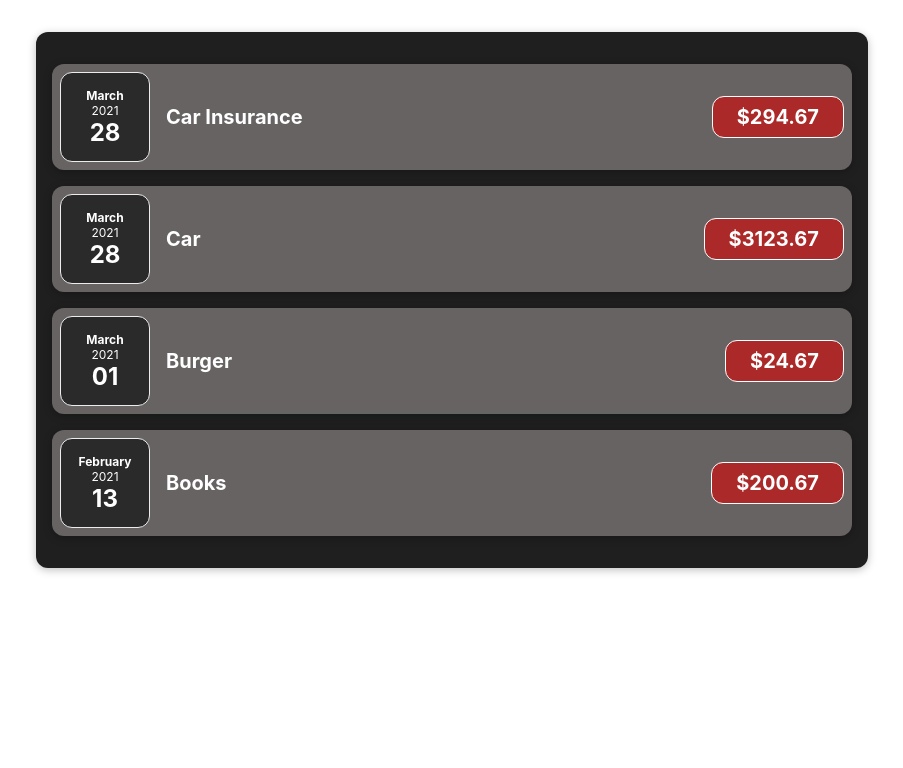
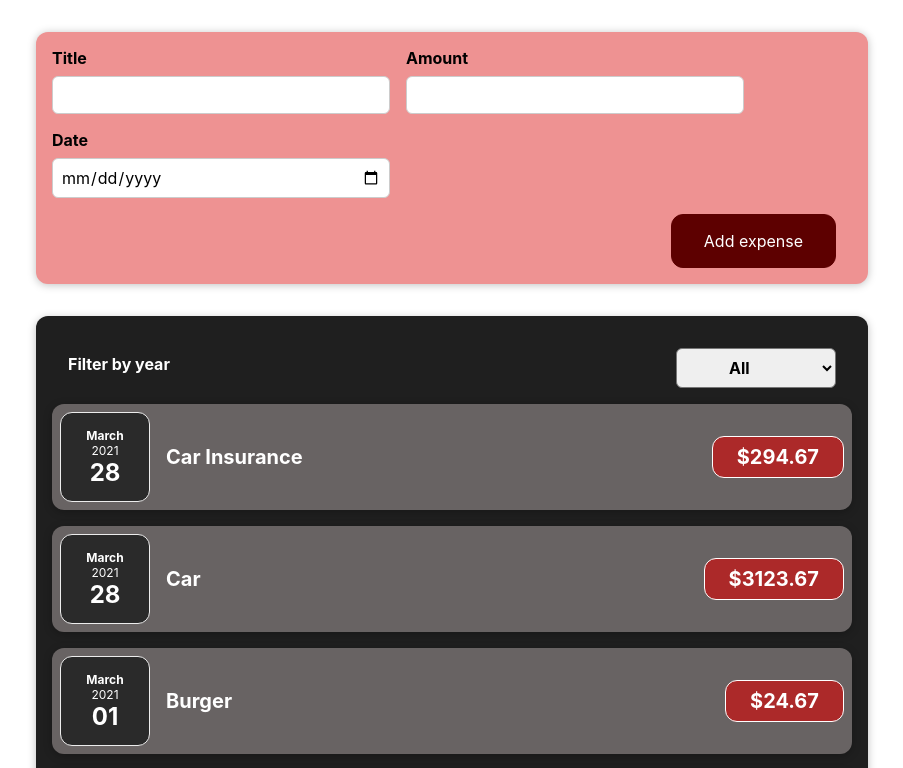
Before and after one commit to Irsten/ExpenseTracker, a React (Create React App) app: page / in a window 1280 px wide. Shown: the top 768 px of the page, without its empty margins (188-1091 px from the left). Built offline with nearby package versions, Linux system fonts and the light colour scheme.

Commit message:
Add new expense form

```diff
--- a/src/App.js
+++ b/src/App.js
@@ -1,15 +1,33 @@
+import { useState } from 'react';
 import Expenses from './components/Expenses/Expenses';
+import NewExpense from './components/NewExpense/NewExpense';
 import './App.css';
 
+const INITIAL_EXPENSES = [
+  {
+    id: 0,
+    title: 'Car Insurance',
+    amount: 294.67,
+    date: new Date(2021, 2, 28),
+  },
+  { id: 1, title: 'Car', amount: 3123.67, date: new Date(2021, 2, 28) },
+  { id: 2, title: 'Burger', amount: 24.67, date: new Date(2021, 2, 1) },
+  { id: 3, title: 'Books', amount: 200.67, date: new Date(2021, 1, 13) },
+];
+
 const App = () => {
-  const expenses = [
-    { title: 'Car Insurance', amount: 294.67, date: new Date(2021, 2, 28) },
-    { title: 'Car', amount: 3123.67, date: new Date(2021, 2, 28) },
-    { title: 'Burger', amount: 24.67, date: new Date(2021, 2, 1) },
-    { title: 'Books', amount: 200.67, date: new Date(2021, 1, 13) },
-  ];
+  const [expenses, setExpenses] = useState(INITIAL_EXPENSES);
 
-  return <Expenses items={expenses} />;
+  const addExpenseHandler = (newExpense) => {
+    setExpenses([newExpense, ...expenses]);
+  };
+
+  return (
+    <div>
+      <NewExpense onAddExpense={addExpenseHandler} />
+      <Expenses items={expenses} id={expenses[expenses.length - 1].id} />;
+    </div>
+  );
 };
 
 export default App;
--- a/src/components/Expenses/Expenses.js
+++ b/src/components/Expenses/Expenses.js
@@ -1,10 +1,22 @@
 import ExpenseItem from './ExpenseItem';
 import Card from '../UI/Card';
+import ExpensesFilter from './ExpensesFilter';
 import './Expenses.css';
+import { useState } from 'react';
 
 const Expenses = (props) => {
+  const [filteredYear, setFilteredYear] = useState('All');
+
+  const changeFilterHandler = (selectedYear) => {
+    setFilteredYear(selectedYear);
+  };
+
   return (
     <Card className='expenses'>
+      <ExpensesFilter
+        selected={filteredYear}
+        onChangeFilter={changeFilterHandler}
+      />
       {props.items.map((item) => {
         return (
           <ExpenseItem
--- /dev/null
+++ b/src/components/Expenses/ExpensesFilter.css
@@ -0,0 +1,24 @@
+.expenses-filter {
+  color: white;
+  padding: 0 1rem;
+}
+
+.expenses-filter__control {
+  display: flex;
+  width: 100%;
+  align-items: center;
+  justify-content: space-between;
+  margin: 1rem 0;
+}
+
+.expenses-filter label {
+  font-weight: bold;
+  margin-bottom: 0.5rem;
+}
+
+.expenses-filter select {
+  font: inherit;
+  padding: 0.5rem 3rem;
+  font-weight: bold;
+  border-radius: 6px;
+}
--- /dev/null
+++ b/src/components/Expenses/ExpensesFilter.js
@@ -0,0 +1,25 @@
+import './ExpensesFilter.css';
+
+const ExpensesFilter = (props) => {
+  const changeYearHandler = (event) => {
+    props.onChangeFilter(event.target.value);
+  };
+
+  return (
+    <div className='expenses-filter'>
+      <div className='expenses-filter__control'>
+        <label>Filter by year</label>
+        <select value={props.selected} onChange={changeYearHandler}>
+          <option value='All'>All</option>
+          <option value='2023'>2023</option>
+          <option value='2022'>2022</option>
+          <option value='2021'>2021</option>
+          <option value='2020'>2020</option>
+          <option value='2019'>2019</option>
+        </select>
+      </div>
+    </div>
+  );
+};
+
+export default ExpensesFilter;
--- /dev/null
+++ b/src/components/NewExpense/ExpenseForm.css
@@ -0,0 +1,26 @@
+.new-expense__controls {
+  display: flex;
+  flex-wrap: wrap;
+  gap: 1rem;
+  margin-bottom: 1rem;
+  text-align: left;
+}
+
+.new-expense__control label {
+  font-weight: bold;
+  margin-bottom: 0.5rem;
+  display: block;
+}
+
+.new-expense__control input {
+  font: inherit;
+  padding: 0.5rem;
+  border-radius: 6px;
+  border: 1px solid #ccc;
+  width: 20rem;
+  max-width: 100%;
+}
+
+.new-expense__actions {
+  text-align: right;
+}
--- /dev/null
+++ b/src/components/NewExpense/ExpenseForm.js
@@ -0,0 +1,77 @@
+import { useState } from 'react';
+import './ExpenseForm.css';
+
+const ExpenseForm = (props) => {
+  const [enteredTitle, setEnteredTitle] = useState('');
+  const [enteredAmount, setEnteredAmount] = useState('');
+  const [enteredDate, setEnteredDate] = useState('');
+
+  const inputChangeHandler = (key, value) => {
+    if (key === 'title') {
+      setEnteredTitle(value);
+    } else if (key === 'amount') {
+      setEnteredAmount(value);
+    } else {
+      setEnteredDate(value);
+    }
+  };
+
+  const submitHandler = (event) => {
+    event.preventDefault();
+
+    const expenseData = {
+      title: enteredTitle,
+      amount: enteredAmount,
+      date: new Date(enteredDate),
+    };
+
+    props.onSaveExpenseData(expenseData);
+    setEnteredTitle('');
+    setEnteredAmount('');
+    setEnteredDate('');
+  };
+
+  return (
+    <form onSubmit={submitHandler}>
+      <div className='new-expense__controls'>
+        <div className='new-expense__control'>
+          <label>Title</label>
+          <input
+            type='text'
+            value={enteredTitle}
+            onChange={(event) =>
+              inputChangeHandler('title', event.target.value)
+            }
+          />
+        </div>
+        <div className='new-expense__control'>
+          <label>Amount</label>
+          <input
+            type='number'
+            min='0.01'
+            step='0.01'
+            value={enteredAmount}
+            onChange={(event) =>
+              inputChangeHandler('amount', event.target.value)
+            }
+          />
+        </div>
+        <div className='new-expense__control'>
+          <label>Date</label>
+          <input
+            type='date'
+            min='2019-01-01'
+            max='2023-12-31'
+            value={enteredDate}
+            onChange={(event) => inputChangeHandler('date', event.target.value)}
+          />
+        </div>
+      </div>
+      <div className='new-expense__actions'>
+        <button type='submit'>Add expense</button>
+      </div>
+    </form>
+  );
+};
+
+export default ExpenseForm;
--- /dev/null
+++ b/src/components/NewExpense/NewExpense.css
@@ -0,0 +1,38 @@
+.new-expense {
+  background-color: #ee9292;
+  padding: 1rem;
+  margin: 2rem auto;
+  width: 50rem;
+  max-width: 95%;
+  border-radius: 12px;
+  text-align: center;
+  box-shadow: 0 1px 8px rgba(0, 0, 0, 0.25);
+}
+
+.new-expense button {
+  font: inherit;
+  cursor: pointer;
+  padding: 1rem 2rem;
+  border: 1px solid #5d0000;
+  background-color: #5d0000;
+  color: white;
+  border-radius: 12px;
+  margin-right: 1rem;
+}
+
+.new-expense button:hover,
+.new-expense button:active {
+  background-color: #740606;
+  border-color: #740606;
+}
+
+.new-expense button.alternative {
+  color: #220131;
+  border-color: transparent;
+  background-color: transparent;
+}
+
+.new-expense button.alternative:hover,
+.new-expense button.alternative:active {
+  background-color: #f8b3b3;
+}
--- /dev/null
+++ b/src/components/NewExpense/NewExpense.js
@@ -0,0 +1,20 @@
+import './NewExpense.css';
+import ExpenseForm from './ExpenseForm';
+
+const NewExpense = (props) => {
+  const saveExpenseDataHandler = (enteredExpenseData) => {
+    const expenseData = {
+      id: props.id + 1,
+      ...enteredExpenseData,
+    };
+    props.onAddExpense(expenseData);
+  };
+
+  return (
+    <div className='new-expense'>
+      <ExpenseForm onSaveExpenseData={saveExpenseDataHandler} />
+    </div>
+  );
+};
+
+export default NewExpense;
```
